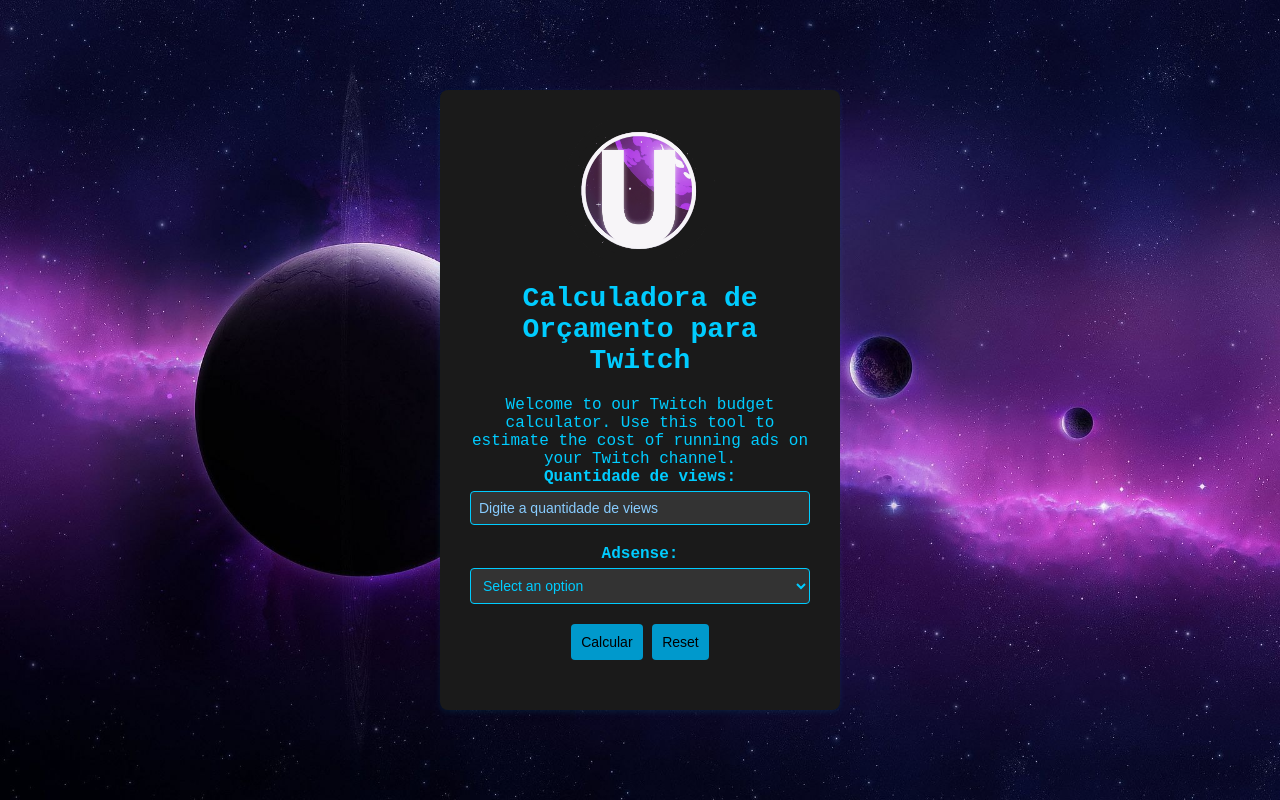
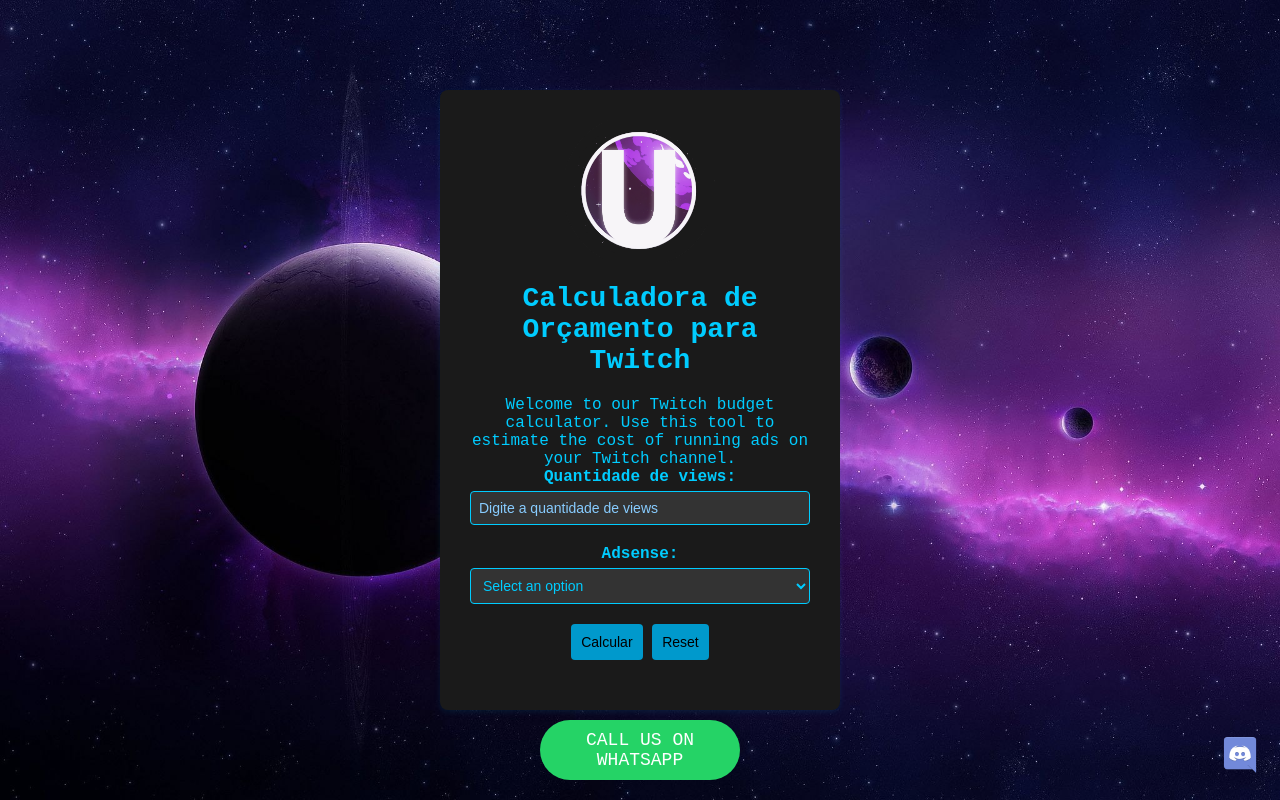
Before and after one commit to floridots/botuniverse, a plain HTML site: page index.html in a window 1280 px wide. Drawn offline with Linux system fonts and the light colour scheme.

Commit message:
Update index.html

```diff
--- a/index.html
+++ b/index.html
@@ -8,6 +8,16 @@
     <link rel="stylesheet" href="https://cdnjs.cloudflare.com/ajax/libs/font-awesome/5.15.3/css/all.min.css" integrity="sha512-q6n/eU2QZn1JZd7VUNbKjIn8PnYUOKaJpPvzegWgNT+1eJeJq3uBR2vzZ7vCq3sW0pkI+Nt92ALpPhA+RtjGBA==" crossorigin="anonymous" referrerpolicy="no-referrer" />
   </head>
   <body>
+    <div class="discord-link">
+      <a href="https://www.discord.io/botuniverse" target="_blank">
+        <img src="discord-icon.png" alt="Discord icon">
+      </a>
+    </div>
+    <div class="whatsapp-link">
+      <a href="https://api.whatsapp.com/send?phone=+5511915559839&text=." target="_blank">
+        <p>CALL US ON WHATSAPP</p>
+      </a>
+    </div>
     <main class="container">
       <img src="logo.png" alt="Company Logo" id="company-logo">
       <h1 class="blue-text">Calculadora de Orçamento para Twitch</h1>
```
